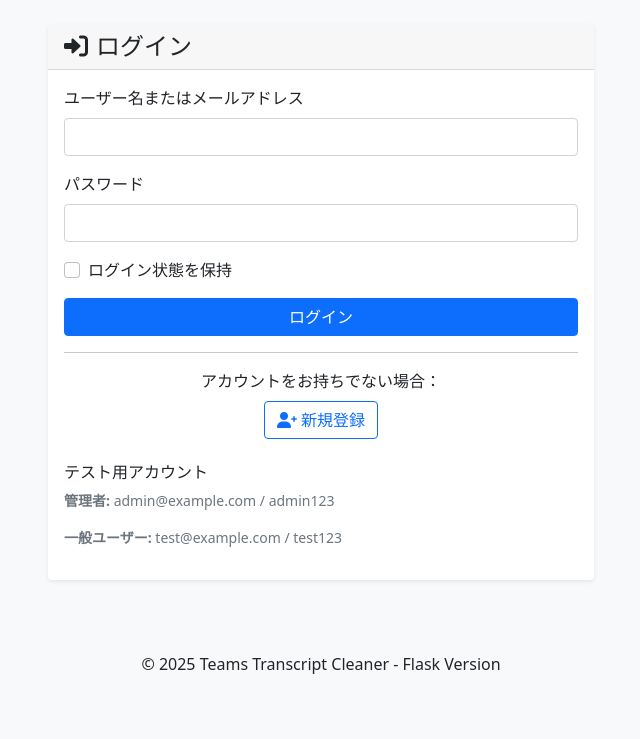
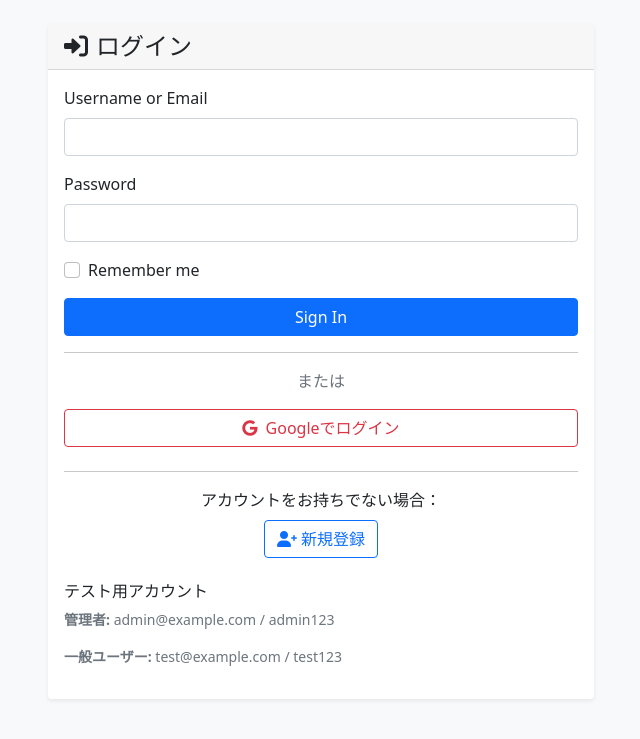
Before and after one commit to ryuu1kyou/TeamsTranscriptCleanerFlask, a Flask app: page /auth/login in a window 1280 px wide. Shown: the part 56-795 px from the top of the page, without its empty margins (319-959 px from the left). Before the commit the page ends 730 px from the top, so only its background shows below. Run offline with Flask 3, Linux system fonts and the light colour scheme.

Commit message:
feat: Implement social login functionality with Google and Facebook
- Added social login routes using Flask-Dance for Google and Facebook.
- Created a new blueprint for social authentication.
- Updated user model to support social login fields (social_provider, social_id, social_data).
- Modified registration and login forms to include social login options.
- Updated application initialization to register new social blueprints.
- Enhanced user creation logic to handle social login scenarios.
- Updated various forms and templates to reflect English labels instead of Japanese.
- Adjusted password handling to allow NULL for users created via social login.
- Added migration scripts for new database schema changes.

```diff
--- a/app/auth/forms.py
+++ b/app/auth/forms.py
@@ -9,68 +9,68 @@ from app.models import User
 
 class LoginForm(FlaskForm):
     """User login form."""
-    username = StringField('ユーザー名またはメールアドレス', validators=[DataRequired()])
-    password = PasswordField('パスワード', validators=[DataRequired()])
-    remember_me = BooleanField('ログイン状態を保持')
-    submit = SubmitField('ログイン')
+    username = StringField('Username or Email', validators=[DataRequired()])
+    password = PasswordField('Password', validators=[DataRequired()])
+    remember_me = BooleanField('Remember me')
+    submit = SubmitField('Sign In')
 
 
 class RegistrationForm(FlaskForm):
     """User registration form."""
-    username = StringField('ユーザー名', validators=[
+    username = StringField('Username', validators=[
         DataRequired(),
-        Length(min=4, max=64, message='ユーザー名は4-64文字で入力してください')
+        Length(min=4, max=64, message='Username must be 4-64 characters')
     ])
-    email = StringField('メールアドレス', validators=[DataRequired(), Email()])
-    first_name = StringField('名前', validators=[Optional(), Length(max=64)])
-    last_name = StringField('姓', validators=[Optional(), Length(max=64)])
-    organization = StringField('組織名', validators=[Optional(), Length(max=100)])
-    password = PasswordField('パスワード', validators=[
+    email = StringField('Email', validators=[DataRequired(), Email()])
+    first_name = StringField('First Name', validators=[Optional(), Length(max=64)])
+    last_name = StringField('Last Name', validators=[Optional(), Length(max=64)])
+    organization = StringField('Organization', validators=[Optional(), Length(max=100)])
+    password = PasswordField('Password', validators=[
         DataRequired(),
-        Length(min=8, message='パスワードは8文字以上で入力してください')
+        Length(min=8, message='Password must be at least 8 characters')
     ])
-    password2 = PasswordField('パスワード（確認）', validators=[
+    password2 = PasswordField('Confirm Password', validators=[
         DataRequired(),
-        EqualTo('password', message='パスワードが一致しません')
+        EqualTo('password', message='Passwords must match')
     ])
-    submit = SubmitField('登録')
+    submit = SubmitField('Register')
 
     def validate_username(self, username):
         user = User.query.filter_by(username=username.data).first()
         if user is not None:
-            raise ValidationError('このユーザー名は既に使用されています。')
+            raise ValidationError('This username is already taken.')
 
     def validate_email(self, email):
         user = User.query.filter_by(email=email.data).first()
         if user is not None:
-            raise ValidationError('このメールアドレスは既に登録されています。')
+            raise ValidationError('This email address is already registered.')
 
 
 class ChangePasswordForm(FlaskForm):
     """Change password form."""
-    current_password = PasswordField('現在のパスワード', validators=[DataRequired()])
-    new_password = PasswordField('新しいパスワード', validators=[
+    current_password = PasswordField('Current Password', validators=[DataRequired()])
+    new_password = PasswordField('New Password', validators=[
         DataRequired(),
-        Length(min=8, message='パスワードは8文字以上で入力してください')
+        Length(min=8, message='Password must be at least 8 characters')
     ])
-    new_password2 = PasswordField('新しいパスワード（確認）', validators=[
+    new_password2 = PasswordField('Confirm New Password', validators=[
         DataRequired(),
-        EqualTo('new_password', message='パスワードが一致しません')
+        EqualTo('new_password', message='Passwords must match')
     ])
-    submit = SubmitField('パスワード変更')
+    submit = SubmitField('Change Password')
 
 
 class EditProfileForm(FlaskForm):
     """Edit user profile form."""
-    username = StringField('ユーザー名', validators=[
+    username = StringField('Username', validators=[
         DataRequired(),
-        Length(min=4, max=64, message='ユーザー名は4-64文字で入力してください')
+        Length(min=4, max=64, message='Username must be 4-64 characters')
     ])
-    email = StringField('メールアドレス', validators=[DataRequired(), Email()])
-    first_name = StringField('名前', validators=[Optional(), Length(max=64)])
-    last_name = StringField('姓', validators=[Optional(), Length(max=64)])
-    organization = StringField('組織名', validators=[Optional(), Length(max=100)])
-    submit = SubmitField('プロフィール更新')
+    email = StringField('Email', validators=[DataRequired(), Email()])
+    first_name = StringField('First Name', validators=[Optional(), Length(max=64)])
+    last_name = StringField('Last Name', validators=[Optional(), Length(max=64)])
+    organization = StringField('Organization', validators=[Optional(), Length(max=100)])
+    submit = SubmitField('Update Profile')
 
     def __init__(self, original_username, original_email, *args, **kwargs):
         super(EditProfileForm, self).__init__(*args, **kwargs)
@@ -81,29 +81,29 @@ class EditProfileForm(FlaskForm):
         if username.data != self.original_username:
             user = User.query.filter_by(username=username.data).first()
             if user is not None:
-                raise ValidationError('このユーザー名は既に使用されています。')
+                raise ValidationError('This username is already taken.')
 
     def validate_email(self, email):
         if email.data != self.original_email:
             user = User.query.filter_by(email=email.data).first()
             if user is not None:
-                raise ValidationError('このメールアドレスは既に登録されています。')
+                raise ValidationError('This email address is already registered.')
 
 
 class RequestPasswordResetForm(FlaskForm):
     """Request password reset form."""
-    email = StringField('メールアドレス', validators=[DataRequired(), Email()])
-    submit = SubmitField('パスワードリセット要求')
+    email = StringField('Email', validators=[DataRequired(), Email()])
+    submit = SubmitField('Request Password Reset')
 
 
 class ResetPasswordForm(FlaskForm):
     """Reset password form."""
-    password = PasswordField('新しいパスワード', validators=[
+    password = PasswordField('New Password', validators=[
         DataRequired(),
-        Length(min=8, message='パスワードは8文字以上で入力してください')
+        Length(min=8, message='Password must be at least 8 characters')
     ])
-    password2 = PasswordField('新しいパスワード（確認）', validators=[
+    password2 = PasswordField('Confirm New Password', validators=[
         DataRequired(),
-        EqualTo('password', message='パスワードが一致しません')
+        EqualTo('password', message='Passwords must match')
     ])
-    submit = SubmitField('パスワードリセット')
+    submit = SubmitField('Reset Password')
--- a/app/auth/routes.py
+++ b/app/auth/routes.py
@@ -28,11 +28,11 @@ def login():
         ).first()
 
         if user is None or not user.check_password(form.password.data):
-            flash('ユーザー名またはパスワードが正しくありません。', 'error')
+            flash('Invalid username or password', 'error')
             return redirect(url_for('auth.login'))
 
         if not user.is_active:
-            flash('アカウントが無効化されています。管理者にお問い合わせください。', 'error')
+            flash('Your account has been deactivated. Please contact the administrator.', 'error')
             return redirect(url_for('auth.login'))
 
         # Update last login time
@@ -44,17 +44,17 @@ def login():
         if not next_page or not next_page.startswith('/'):
             next_page = url_for('main.index')
 
-        flash(f'ようこそ、{user.full_name}さん！', 'success')
+        flash(f'Welcome, {user.full_name}!', 'success')
         return redirect(next_page)
 
-    return render_template('auth/login.html', title='ログイン', form=form)
+    return render_template('auth/login.html', title='Login', form=form)
 
 
 @bp.route('/logout')
 def logout():
     """User logout."""
     logout_user()
-    flash('ログアウトしました。', 'info')
+    flash('You have been logged out', 'info')
     return redirect(url_for('main.index'))
 
 
@@ -78,10 +78,10 @@ def register():
         db.session.add(user)
         db.session.commit()
 
-        flash('登録が完了しました。ログインしてください。', 'success')
+        flash('Registration completed. Please log in.', 'success')
         return redirect(url_for('auth.login'))
 
-    return render_template('auth/register.html', title='新規登録', form=form)
+    return render_template('auth/register.html', title='Register', form=form)
 
 
 @bp.route('/profile')
@@ -93,7 +93,7 @@ def profile():
     total_jobs = current_user.correction_jobs.count()
     successful_jobs = current_user.correction_jobs.filter_by(status='completed').count()
 
-    return render_template('auth/profile.html', title='プロフィール',
+    return render_template('auth/profile.html', title='Profile',
                          total_transcripts=total_transcripts,
                          total_jobs=total_jobs,
                          successful_jobs=successful_jobs)
@@ -113,7 +113,7 @@ def edit_profile():
         current_user.organization = form.organization.data
 
         db.session.commit()
-        flash('プロフィールが更新されました。', 'success')
+        flash('Profile updated successfully', 'success')
         return redirect(url_for('auth.profile'))
 
     elif request.method == 'GET':
@@ -123,7 +123,7 @@ def edit_profile():
         form.last_name.data = current_user.last_name
         form.organization.data = current_user.organization
 
-    return render_template('auth/edit_profile.html', title='プロフィール編集', form=form)
+    return render_template('auth/edit_profile.html', title='Edit Profile', form=form)
 
 
 @bp.route('/change_password', methods=['GET', 'POST'])
@@ -134,16 +134,16 @@ def change_password():
 
     if form.validate_on_submit():
         if not current_user.check_password(form.current_password.data):
-            flash('現在のパスワードが正しくありません。', 'error')
+            flash('Current password is incorrect', 'error')
             return redirect(url_for('auth.change_password'))
 
         current_user.set_password(form.new_password.data)
         db.session.commit()
 
-        flash('パスワードが変更されました。', 'success')
+        flash('Password changed successfully', 'success')
         return redirect(url_for('auth.profile'))
 
-    return render_template('auth/change_password.html', title='パスワード変更', form=form)
+    return render_template('auth/change_password.html', title='Change Password', form=form)
 
 
 @bp.route('/api_usage')
@@ -163,7 +163,7 @@ def api_usage():
     )
     monthly_cost = sum(job.cost for job in monthly_jobs if job.cost)
 
-    return render_template('auth/api_usage.html', title='API使用状況',
+    return render_template('auth/api_usage.html', title='API Usage',
                          monthly_cost=monthly_cost,
                          recent_jobs=jobs)
 
@@ -173,7 +173,7 @@ def api_usage():
 def reset_api_cost():
     """Reset user's API cost."""
     current_user.reset_api_cost()
-    flash('API使用コストがリセットされました。', 'success')
+    flash('API usage cost has been reset', 'success')
     return redirect(url_for('auth.api_usage'))
 
 
@@ -188,13 +188,13 @@ def request_password_reset():
         user = User.query.filter_by(email=form.email.data).first()
         if user:
             # In a real application, you would send an email here
-            flash('パスワードリセットの手順をメールで送信しました。', 'info')
+            flash('Password reset instructions have been sent to your email', 'info')
         else:
-            flash('そのメールアドレスは登録されていません。', 'error')
+            flash('That email address is not registered', 'error')
         return redirect(url_for('auth.login'))
 
     return render_template('auth/request_password_reset.html',
-                         title='パスワードリセット要求', form=form)
+                         title='Request Password Reset', form=form)
 
 
 @bp.route('/reset_password/<token>', methods=['GET', 'POST'])
@@ -207,8 +207,8 @@ def reset_password(token):
     form = ResetPasswordForm()
     if form.validate_on_submit():
         # For demo purposes, we'll just redirect to login
-        flash('パスワードがリセットされました。新しいパスワードでログインしてください。', 'success')
+        flash('Password has been reset. Please log in with your new password', 'success')
         return redirect(url_for('auth.login'))
 
     return render_template('auth/reset_password.html',
-                         title='パスワードリセット', form=form)
+                         title='Reset Password', form=form)
--- a/requirements.txt
+++ b/requirements.txt
@@ -43,3 +43,6 @@ Flask-RESTful==0.3.10
 Flask-JWT-Extended==4.6.0
 marshmallow==3.20.2
 Flask-CORS==4.0.0
+
+# Social login
+Flask-Dance==7.1.0
--- a/templates/auth/login.html
+++ b/templates/auth/login.html
@@ -43,6 +43,23 @@
 
                 <hr>
 
+                <!-- Social Login Section -->
+                <div class="text-center mb-4">
+                    <p class="text-muted">または</p>
+                    <div class="d-grid gap-2">
+                        <a href="{{ url_for('social.google_login') }}" class="btn btn-outline-danger">
+                            <i class="fab fa-google me-2"></i>Googleでログイン
+                        </a>
+                        {% if config.get('FACEBOOK_OAUTH_CLIENT_ID') %}
+                        <a href="{{ url_for('social.facebook_login') }}" class="btn btn-outline-primary">
+                            <i class="fab fa-facebook-f me-2"></i>Facebookでログイン
+                        </a>
+                        {% endif %}
+                    </div>
+                </div>
+
+                <hr>
+
                 <div class="text-center">
                     <p class="mb-2">アカウントをお持ちでない場合：</p>
                     <a href="{{ url_for('auth.register') }}" class="btn btn-outline-primary">
```
Also changed, not shown: app/__init__.py (+5 -4 lines), app/auth/social.py (added, +171 -0 lines), app/models.py (+7 -1 lines), migrations/alembic.ini (added, +50 -0 lines), migrations/env.py (added, +113 -0 lines), migrations/script.py.mako (added, +24 -0 lines), processing/csv_parser.py (+0 -61 lines), templates/auth/register.html (+37 -24 lines), README.md, 4 other files.
